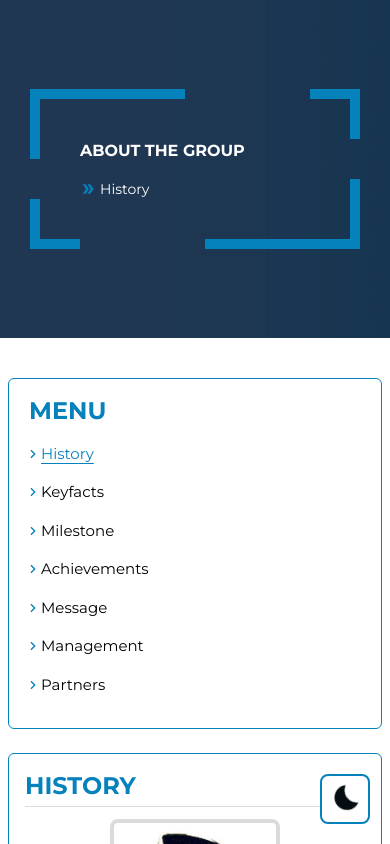
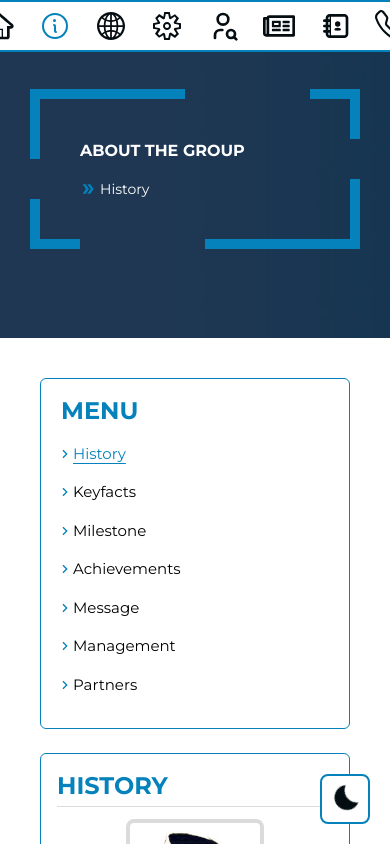
Before and after one commit to Zardron/hashim-industry, a React (Vite) app: page /about-us in a window 390 px wide. Shown: the top 844 px of the page. Built offline with nearby package versions, Linux system fonts and the light colour scheme.

Commit message:
add minor changes on some components

```diff
--- a/src/App.jsx
+++ b/src/App.jsx
@@ -77,7 +77,7 @@ const App = () => {
 
       case "/global-investing":
         return (
-          <PageBanner LOGO={BANNER3} title="Home" subTitle="About The Group" />
+          <PageBanner LOGO={BANNER3} title="Home" subTitle="Global Investing" />
         );
       default:
         return <Banner />;
--- a/src/components/FloatingMenu.jsx
+++ b/src/components/FloatingMenu.jsx
@@ -151,8 +151,9 @@ const FloatingMenu = () => {
   ];
 
   return (
+    <>
       <div
-      className={`group fixed top-1/4 right-5 rounded-lg bg-white dark:bg-dark border-primary border-2 animate__animated ${
+        className={`hidden group fixed top-1/4 right-5 rounded-lg bg-white dark:bg-dark border-primary border-2 animate__animated ${
           isScroll ? "animate__flipInX" : "animate__flipOutX"
         } `}
       >
@@ -177,6 +178,30 @@ const FloatingMenu = () => {
 
         <ReactToolTip content={content} />
       </div>
+
+      <div
+        className={`lg:hidden flex flex-row group fixed top-0 left-1/2 mx-auto rounded-lg bg-white dark:bg-dark border-primary border-2 animate__animated animate__flipIn
+        `}
+        style={{ transform: "translateX(-50%)" }}
+      >
+        {menu.map((data, key) => (
+          <div key={key}>
+            <div className={`p-2 mx-1`}>
+              <Link
+                to={data.link}
+                onMouseEnter={() => setContent(data.title)}
+                data-tooltip-id="my-tooltip-1"
+                data-tooltip-place="bottom"
+              >
+                {data.icon}
+              </Link>
+            </div>
+          </div>
+        ))}
+
+        <ReactToolTip content={content} />
+      </div>
+    </>
   );
 };
 
--- a/src/components/OurGroup.jsx
+++ b/src/components/OurGroup.jsx
@@ -45,7 +45,7 @@ const ourGroupData = [
 
 const OurGroup = () => {
   return (
-    <div className="container mx-auto">
+    <div className="container mx-auto px-8 lg:px:0">
       <div className="grid grid-cols-1 lg:grid-cols-5 gap-4 p-4 lg:p-0">
         {ourGroupData.map((data, key) => (
           <div
--- a/src/components/about/Partners.jsx
+++ b/src/components/about/Partners.jsx
@@ -109,7 +109,7 @@ const Partners = () => {
                 alt=""
                 className="w-full bg-primary border-2 border-primary border-l-2 border-r-2 border-t-2 rounded-tr-md rounded-tl-md p-10"
               />
-              <div className="w-full border-l-2 border-r-2 border-b-2 border-primary">
+              <div className="w-full border-l-2 border-r-2 border-b-2 border-primary rounded-b-md">
                 <div className="text-center py-2">{data.title}</div>
                 <p className="text-dark text-justify dark:text-white text-[16px] leading-6 normal-case leading font-normal px-4 py-2">
                   {data.desc}
--- a/src/pages/About.jsx
+++ b/src/pages/About.jsx
@@ -76,7 +76,7 @@ const About = ({ setTitle, setSubtitle }) => {
   };
 
   return (
-    <div className="dark:bg-dark">
+    <div className="dark:bg-dark px-8">
       <div className="container mx-auto px-2 flex flex-col lg:flex-row py-10 gap-6">
         <div className="w-full lg:w-[15%]">
           <div className="border-primary border rounded-md p-4">
--- a/src/pages/GlobalInvesting.jsx
+++ b/src/pages/GlobalInvesting.jsx
@@ -1,7 +1,7 @@
 import React from "react";
 
 const GlobalInvesting = () => {
-  return <div>GlobalInvesting</div>;
+  return <div className="dark:bg-dark">asd</div>;
 };
 
 export default GlobalInvesting;
```
Lines whose indentation alone changed are shown as unchanged.
